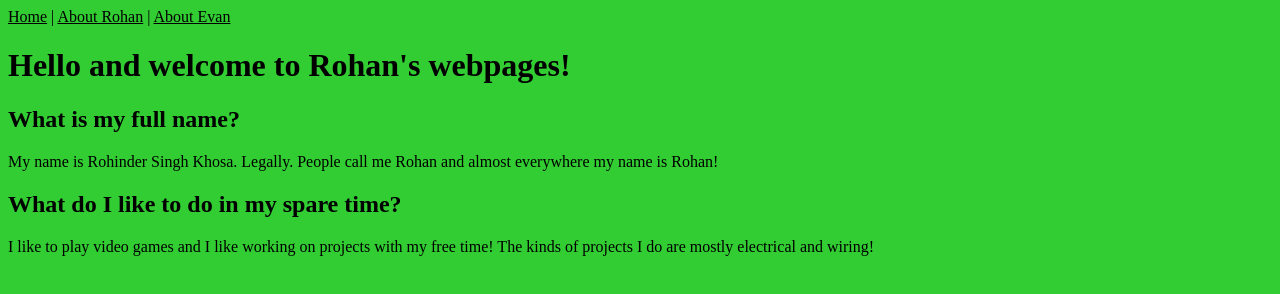
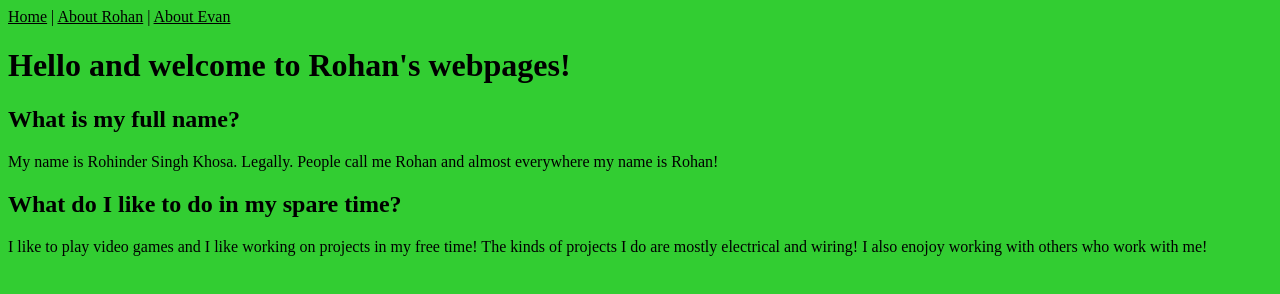
Before and after one commit to RonyisaPony/Evan-and-Rohan-Homepage, a plain HTML site: page Rohan.html in a window 1280 px wide. Drawn offline with Linux system fonts and the light colour scheme.

Commit message:
added content about myself

```diff
--- a/Rohan.html
+++ b/Rohan.html
@@ -24,7 +24,7 @@
         What do I like to do in my spare time?
     </h2>
     <p>
-        I like to play video games and I like working on projects with my free time! The kinds of projects I do are mostly electrical and wiring!
+        I like to play video games and I like working on projects in my free time! The kinds of projects I do are mostly electrical and wiring! I also enojoy working with others who work with me!
     </p>
     </body>
 </head>
```
